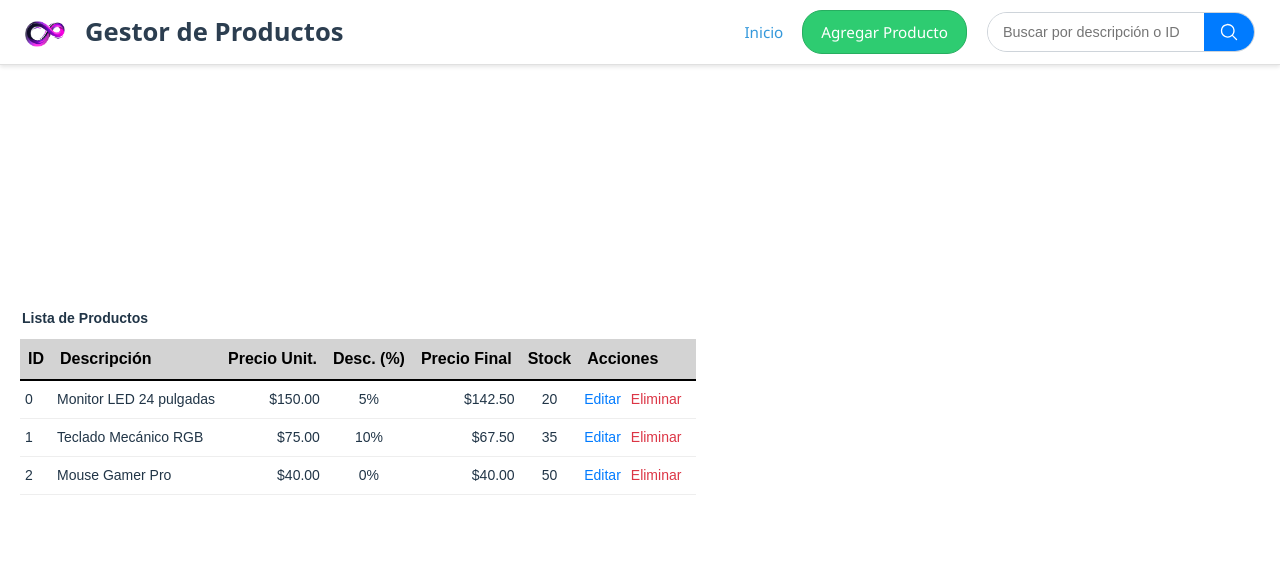
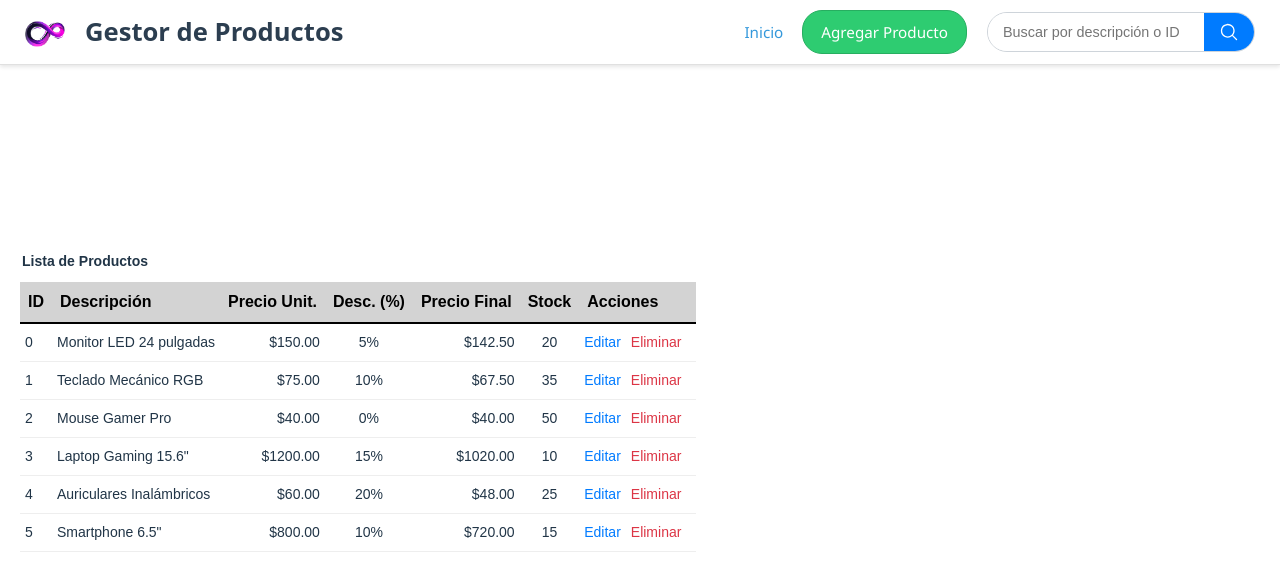
Before and after one commit to Nicolas-Barboza/pv_ejemploreact2, a React (Vite) app: page / in a window 1280 px wide. Shown: the top 578 px of the page. Built offline with nearby package versions, Linux system fonts and the light colour scheme.

Commit message:
feat: add additional product entries to the initial product list

```diff
--- a/src/App.jsx
+++ b/src/App.jsx
@@ -11,6 +11,9 @@ function App() {
     { id: nextId++, descripcion: "Monitor LED 24 pulgadas", precioUnitario: 150, descuento: 5, stock: 20 },
     { id: nextId++, descripcion: "Teclado Mecánico RGB", precioUnitario: 75, descuento: 10, stock: 35 },
     { id: nextId++, descripcion: "Mouse Gamer Pro", precioUnitario: 40, descuento: 0, stock: 50 },
+    { id: nextId++, descripcion: "Laptop Gaming 15.6\"", precioUnitario: 1200, descuento: 15, stock: 10 },
+    { id: nextId++, descripcion: "Auriculares Inalámbricos", precioUnitario: 60, descuento: 20, stock: 25 },
+    { id: nextId++, descripcion: "Smartphone 6.5\"", precioUnitario: 800, descuento: 10, stock: 15 }
   ]);
 
   // Estado para el producto que se está editando o creando
```
